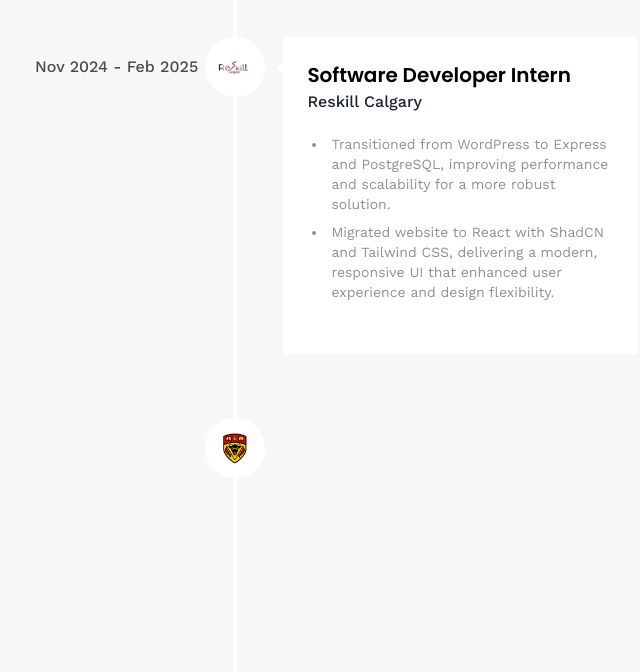
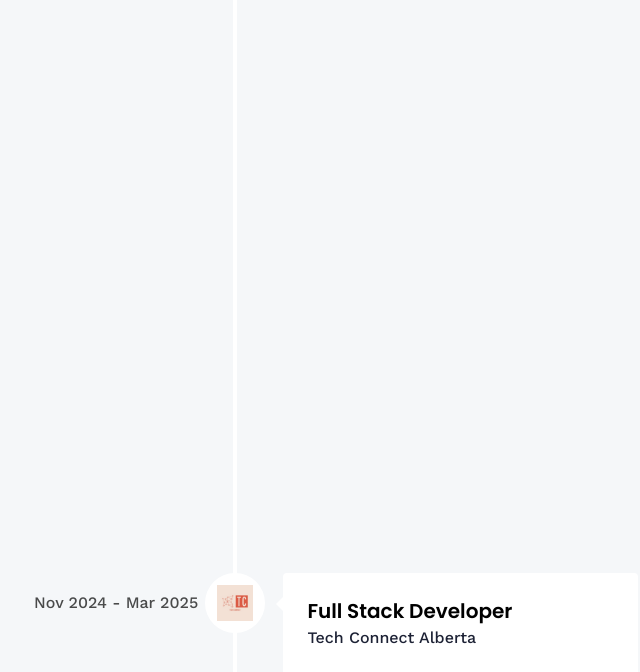
Before and after one commit to shivam10lm/m-Portfolio, a React (Vite) app: page /about in a window 1280 px wide. Shown: the part 1589-2261 px from the top of the page, without its empty margins (405-1045 px from the left). Built offline with nearby package versions, Linux system fonts and the light colour scheme.

Commit message:
Update index.js

```diff
--- a/src/constants/index.js
+++ b/src/constants/index.js
@@ -110,13 +110,28 @@
 ];
 
 export const experiences = [
+      {
+    title: "Junior Full Stack Developer",
+    company_name: "Alpaca Systems Ltd.",
+    icon: tcAlberta,
+    iconBg: "#fff",
+    date: "Mar 2025 - Present",
+    points: [
+      "Engineered and maintained multiple React frontend applications within Polar Bear Suite, integrating Microsoft Business Central to deliver real-time inventory, quoting, invoicing, and production data to over 100 on-site warehouse and manufacturing staff, improving operational efficiency by 30%.",
+      "Utilized AI-powered development tooling (GitHub Copilot, Claude Code) to automate repetitive coding tasks, enhance code review quality, and accelerate delivery cycles across a multi-module enterprise platform.",
+      "Architected and optimized Express.js APIs and PostgreSQL databases supporting field tickets, incident reporting, and form builders utilizing Claude Code for query optimization & test generation, improving query performance by 40%.",
+"Reverse-engineered third-party geological website graphs to extract and scrape underlying data, built transformation pipelines to structure and load it into PostgreSQL, enabling the Power BI developer to build production reporting dashboards across inventory and operations.",
+      "Leveraged existing Jenkins CI/CD pipelines to automate build, test, and deployment workflows, reducing deployment time by 35% and ensuring near-zero downtime during weekly releases.",
+"Migrated and restructured document storage from SharePoint to AWS S3, implementing S3 endpoints to streamline data access, reducing document retrieval time by 30% and improving scalability by reducing dependency on legacy file management infrastructure."
+    ],
+  },
 
     {
-    title: "Software Developer",
+    title: "Full Stack Developer",
     company_name: "Tech Connect Alberta",
     icon: tcAlberta,
     iconBg: "#fff",
-    date: "Nov 2024 - Present",
+    date: "Nov 2024 - Mar 2025",
     points: [
       "Architected a dynamic mentorship platform with Next.js, TypeScript, Tailwind, and NextAuth.js, delivering seamless real-time mentor discovery and secure authentication.",
       "Implemented a robust backend system using PostgreSQL and Prisma ORM, streamlining data handling for mentor profiles, advanced search filters, and seamless booking workflows.",
```
